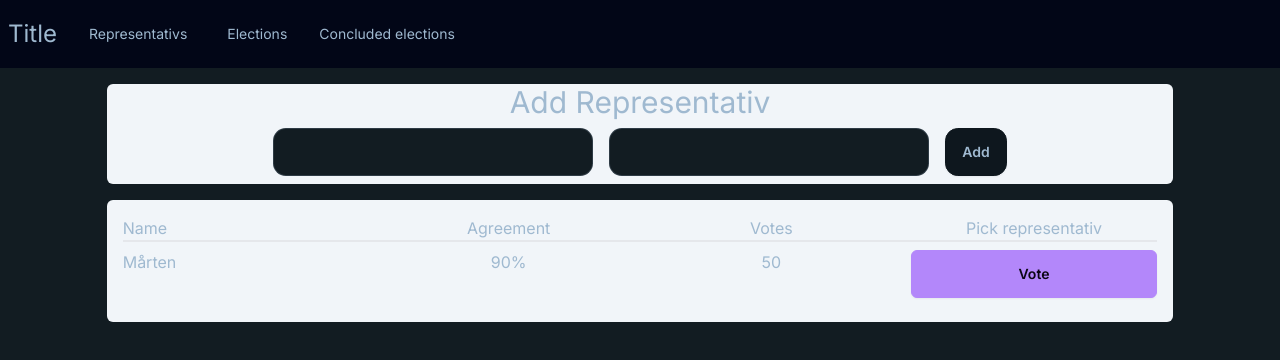
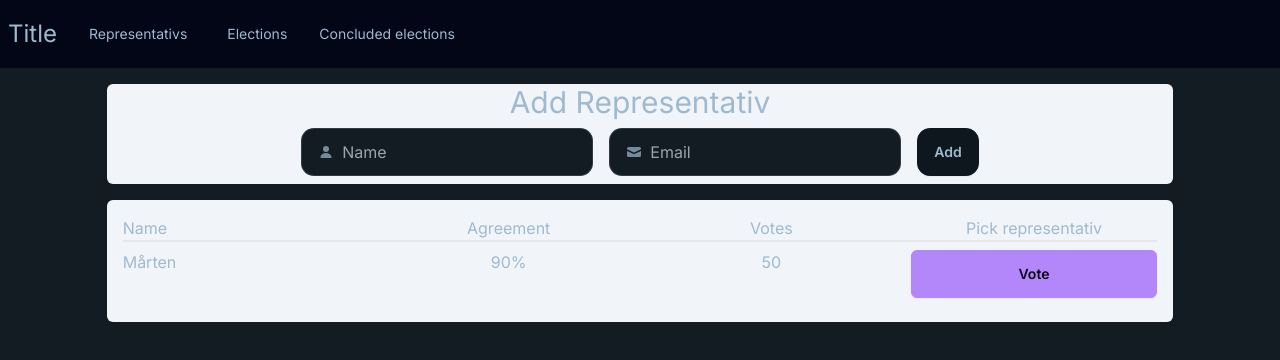
Before and after one commit to martensoderlind/Final-weekend-assignment, a Next.js app: page /representativs in a window 1280 px wide. Shown: the top 360 px of the page. Built offline with nearby package versions, Linux system fonts and the light colour scheme.

Commit message:
imported input components from daisy

```diff
--- a/src/features/elections/components/representativ-form.tsx
+++ b/src/features/elections/components/representativ-form.tsx
@@ -5,14 +5,29 @@ export default function RepresentativForm() {
     <div className="container mx-auto w-10/12 bg-slate-100 rounded-md my-4 flex flex-col justify-center">
       <h1 className="text-3xl text-bold text-center">Add Representativ</h1>
       <form action="" className="flex flex-row justify-center">
-        <input
-          type="text"
-          className="input input-bordered w-full max-w-xs m-2"
-        />
-        <input
-          type="text"
-          className="input input-bordered w-full max-w-xs m-2"
-        />
+        <label className="input input-bordered flex items-center gap-2 m-2">
+          <svg
+            xmlns="http://www.w3.org/2000/svg"
+            viewBox="0 0 16 16"
+            fill="currentColor"
+            className="h-4 w-4 opacity-70"
+          >
+            <path d="M8 8a3 3 0 1 0 0-6 3 3 0 0 0 0 6ZM12.735 14c.618 0 1.093-.561.872-1.139a6.002 6.002 0 0 0-11.215 0c-.22.578.254 1.139.872 1.139h9.47Z" />
+          </svg>
+          <input type="text" className="grow" placeholder="Name" />
+        </label>
+        <label className="input input-bordered flex items-center gap-2 m-2">
+          <svg
+            xmlns="http://www.w3.org/2000/svg"
+            viewBox="0 0 16 16"
+            fill="currentColor"
+            className="h-4 w-4 opacity-70"
+          >
+            <path d="M2.5 3A1.5 1.5 0 0 0 1 4.5v.793c.026.009.051.02.076.032L7.674 8.51c.206.1.446.1.652 0l6.598-3.185A.755.755 0 0 1 15 5.293V4.5A1.5 1.5 0 0 0 13.5 3h-11Z" />
+            <path d="M15 6.954 8.978 9.86a2.25 2.25 0 0 1-1.956 0L1 6.954V11.5A1.5 1.5 0 0 0 2.5 13h11a1.5 1.5 0 0 0 1.5-1.5V6.954Z" />
+          </svg>
+          <input type="text" className="grow" placeholder="Email" />
+        </label>
         <button className="btn m-2">Add</button>
       </form>
     </div>
```
